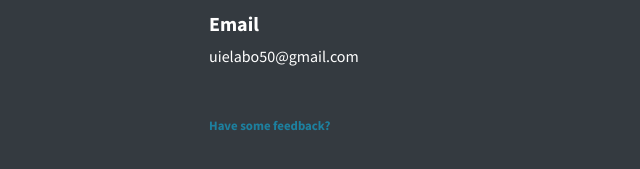
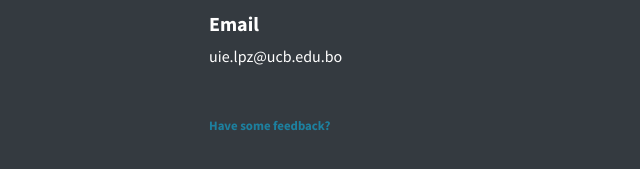
Before and after one commit to uieucb/uieucb.github.io, a plain HTML site: page learn.html in a window 1280 px wide. Shown: the part 3008-3177 px from the top of the page, 289-929 px from the left. Drawn offline with Linux system fonts and the light colour scheme.

Commit message:
new mail address

```diff
--- a/learn.html
+++ b/learn.html
@@ -173,7 +173,6 @@
   </section>
 
    <!-- Footer -->
-
    <footer class="footer bg-dark" role="contentinfo">
     <div class="container text-white">
         <div class="row mb-5">
@@ -210,12 +209,12 @@
                         </li>
                         <li class="d-block">
                           <br>
-                            <h5 class="d-block">Email</h5><span class="text-black">uielabo50@gmail.com</span>
+                            <h5 class="d-block">Email</h5><span class="text-black">uie.lpz@ucb.edu.bo</span>
                         </li>
                     </ul>
                 </div>
 
-                <p class="text-muted small mb-0 font-weight-bold"><a href="mailto:uielabo50@gmail.com">Have some feedback? </a></p>
+                <p class="text-muted small mb-0 font-weight-bold"><a href="mailto:uie.lpz@ucb.edu.bo">Have some feedback? </a></p>
 
             </div>
             <div class="col-md-3 mb-5">
@@ -236,6 +235,7 @@
     </div>
 </footer>
 <!-- END footer -->
+<!-- END footer -->
 
   <!-- Scroll to Top Button-->
   <a class="scroll-to-top rounded js-scroll-trigger" href="#page-top">
```
Also changed, not shown: about.html (+2 -2 lines), index.html (+2 -2 lines), ntxucb.html (+2 -3 lines), projects.html (+2 -2 lines).
